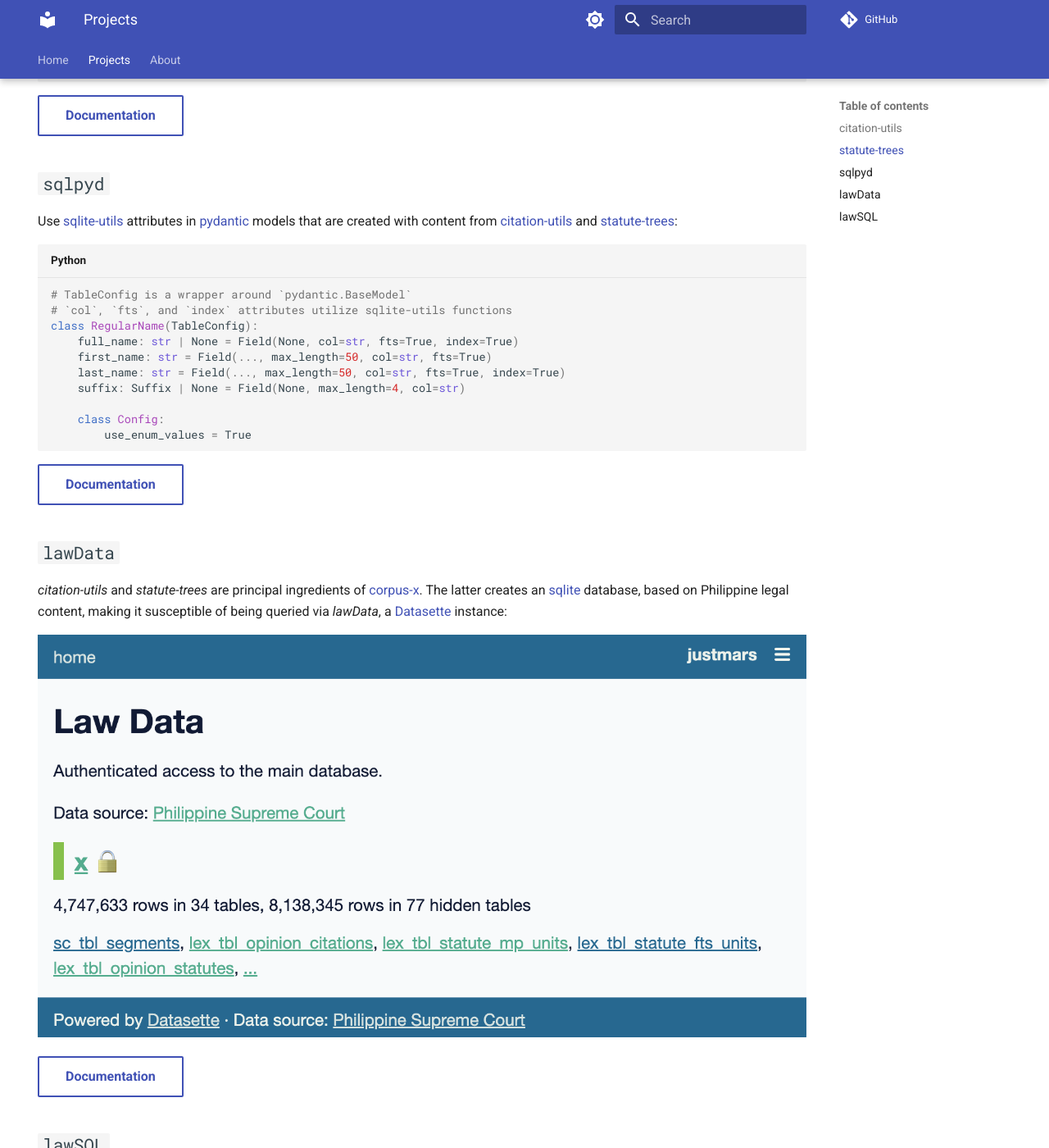
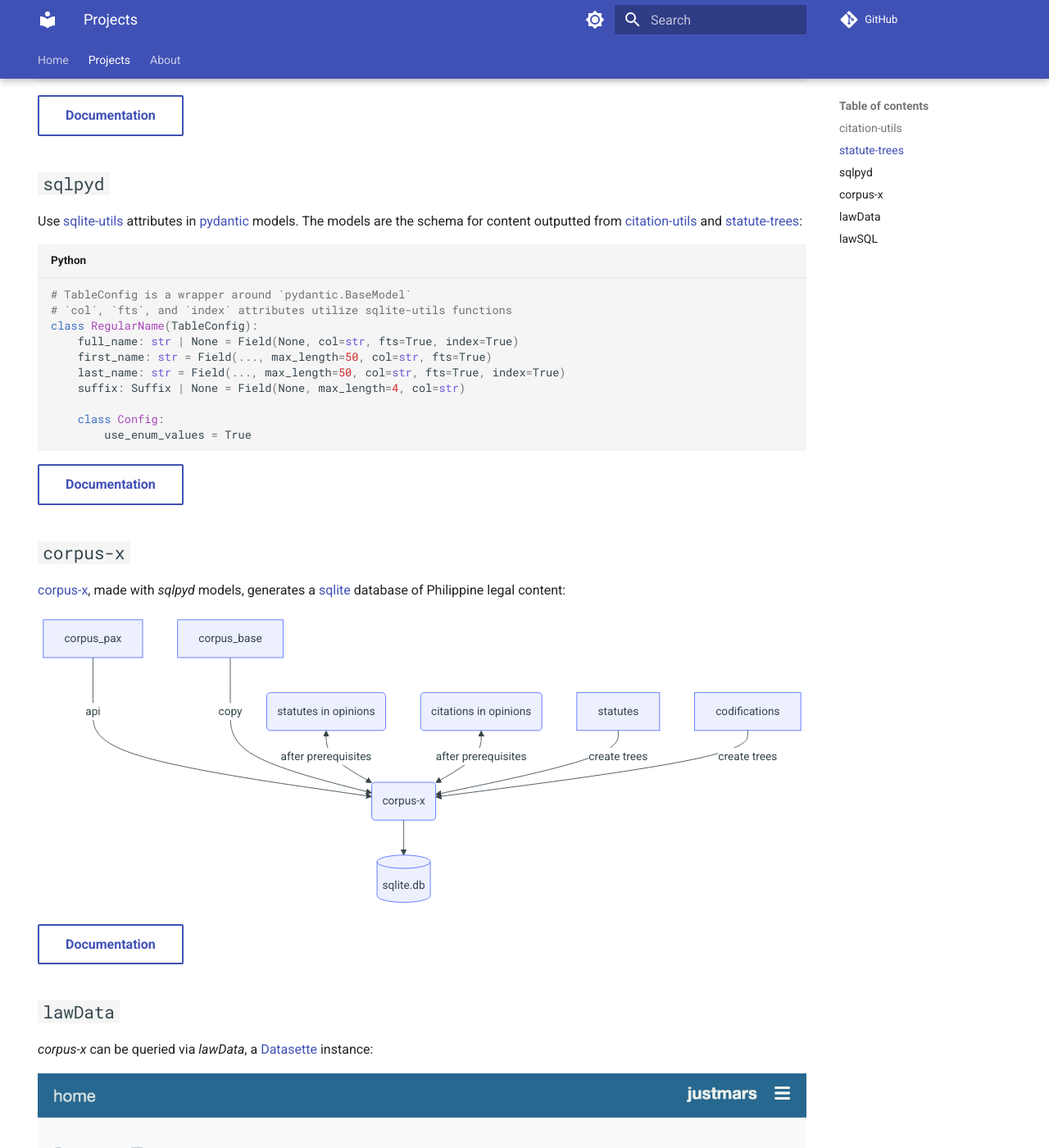
Before and after one commit to justmars/justmars.github.io, an MkDocs documentation site: the page built from docs/projects.md, in a window 1280 px wide and 1400 px high, scrolled down 2412 px. Shown: the whole window at 82% size. Built offline with MkDocs 1.6.1 and Material for MkDocs 9.7.7, drawn with Linux system fonts in a browser that asks for light colours; comment, search, counter and statistics services are not loaded.

Commit message:
feat: added corpus-x

````diff
--- a/docs/projects.md
+++ b/docs/projects.md
@@ -121,8 +121,8 @@
 
 ## `sqlpyd`
 
-Use [sqlite-utils](https://sqlite-utils.datasette.io/) attributes in [pydantic](https://docs.pydantic.dev/) models
-that are created with content from [citation-utils](https://justmars.github.io/citation-utils) and [statute-trees](https://justmars.github.io/statute-trees):
+Use [sqlite-utils](https://sqlite-utils.datasette.io/) attributes in [pydantic](https://docs.pydantic.dev/) models.
+The models are the schema for content outputted from [citation-utils](https://justmars.github.io/citation-utils) and [statute-trees](https://justmars.github.io/statute-trees):
 
 ```py
 # TableConfig is a wrapper around `pydantic.BaseModel`
@@ -139,9 +139,26 @@
 
 [Documentation](https://justmars.github.io/sqlpyd){ .md-button }
 
+## `corpus-x`
+
+[corpus-x](https://github.com/justmars/corpus-x), made with _sqlpyd_ models, generates a [sqlite](https://sqlite.org) database of Philippine legal content:
+
+```mermaid
+flowchart TD
+corpus_pax--api--->x
+corpus_base--copy--->x
+op_stat(statutes in opinions)<--after prerequisites-->x
+op_cite(citations in opinions)<--after prerequisites-->x
+statutes--create trees-->x
+codifications--create trees-->x
+x(corpus-x)-->db[(sqlite.db)]
+```
+
+[Documentation](https://justmars.github.io/corpus-x){ .md-button }
+
 ## `lawData`
 
-_citation-utils_ and _statute-trees_ are principal ingredients of [corpus-x](https://github.com/justmars/corpus-x). The latter creates an [sqlite](https://sqlite.org) database, based on Philippine legal content, making it susceptible of being queried via _lawData_, a [Datasette](https://datasette.io) instance:
+_corpus-x_ can be queried via _lawData_, a [Datasette](https://datasette.io) instance:
 
 ![Screenshot of LawData homepage](img/screenshot-lawdata.png "Screenshot of Lawdata homepage")
 
--- a/mkdocs.yml
+++ b/mkdocs.yml
@@ -1,5 +1,5 @@
-site_name: mv3
-site_description: The public personal notes of Marcelino Veloso III on law and dev work
+site_name: Marcelino Veloso III
+site_description: Public notes on law/dev work
 site_url: https://justmars.github.io
 site_author: Marcelino Veloso III
 repo_url: https://github.com/justmars/justmars.github.io
````
